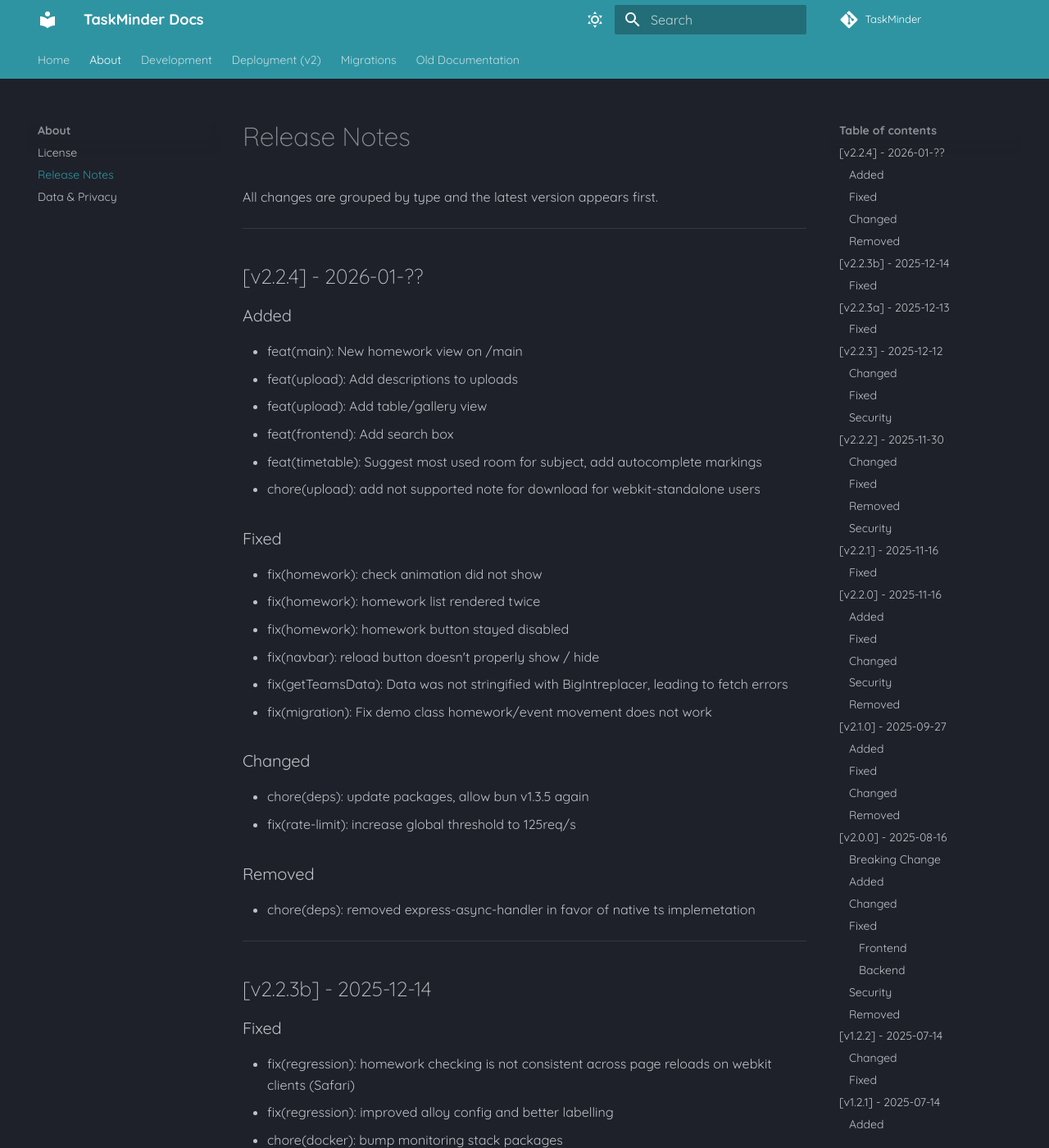
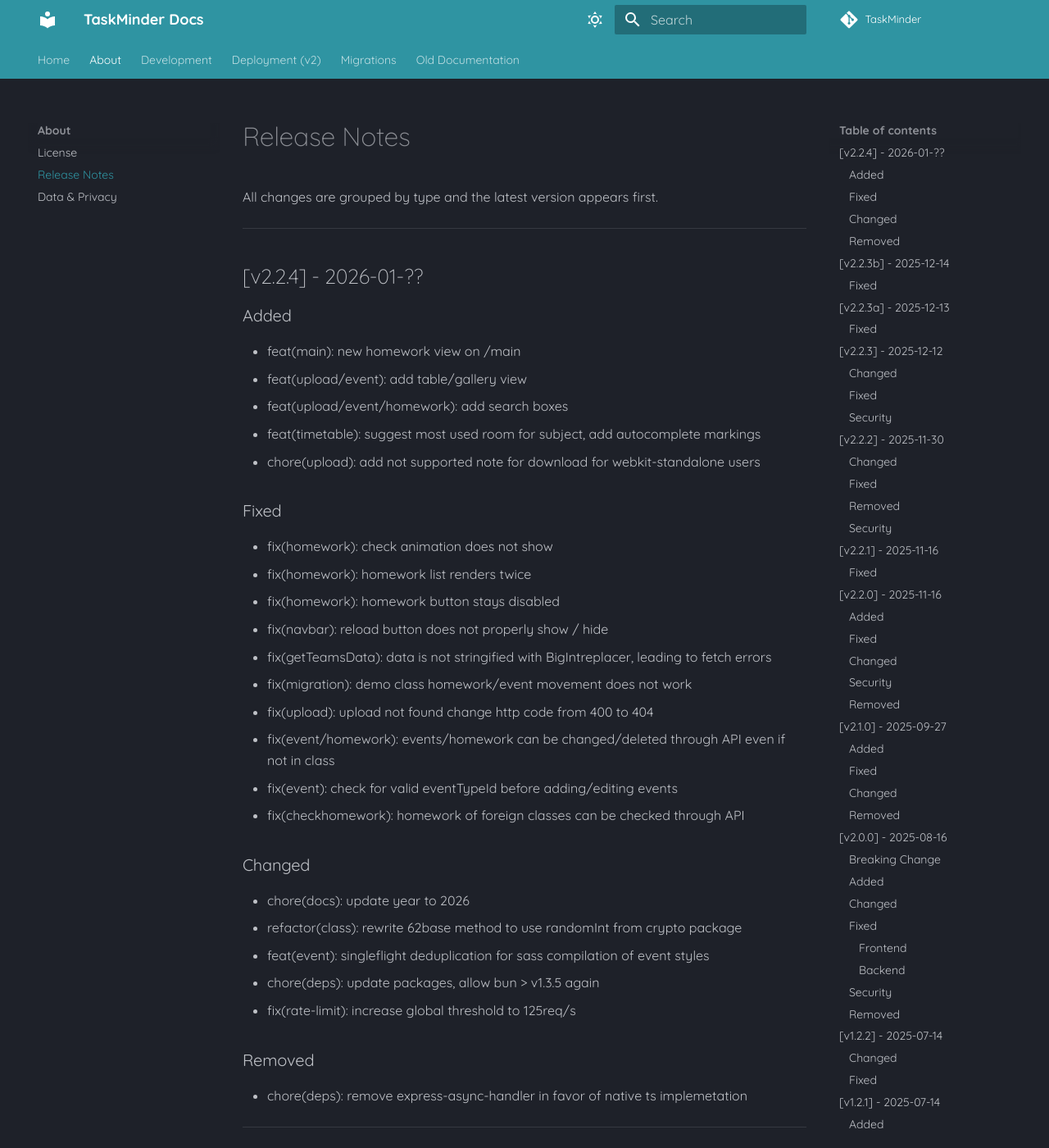
Before and after one commit to Codylon-Studios/TaskMinder, an MkDocs documentation site: the page built from docs/src/release-notes.md, in a window 1280 px wide and 1400 px high. Shown: the whole window at 82% size. Built offline with MkDocs 1.6.1 and Material for MkDocs 9.7.7, drawn with Linux system fonts in a browser that asks for light colours; some web fonts are replaced; comment, search, counter and statistics services are not loaded.

Commit message:
address copilot issues, updt release notes, pkgs
- improve schema processing

```diff
--- a/docs/src/release-notes.md
+++ b/docs/src/release-notes.md
@@ -7,27 +7,33 @@ All changes are grouped by type and the latest version appears first.
 ## \[v2.2.4] - 2026-01-??
 
 ### Added
-* feat(main): New homework view on /main
-* feat(upload): Add descriptions to uploads
-* feat(upload): Add table/gallery view
-* feat(frontend): Add search box
-* feat(timetable): Suggest most used room for subject, add autocomplete markings
+* feat(main): new homework view on /main
+* feat(upload/event): add table/gallery view
+* feat(upload/event/homework): add search boxes
+* feat(timetable): suggest most used room for subject, add autocomplete markings
 * chore(upload): add not supported note for download for webkit-standalone users
 
 ### Fixed
-* fix(homework): check animation did not show
-* fix(homework): homework list rendered twice
-* fix(homework): homework button stayed disabled
-* fix(navbar): reload button doesn't properly show / hide
-* fix(getTeamsData): Data was not stringified with BigIntreplacer, leading to fetch errors
-* fix(migration): Fix demo class homework/event movement does not work
+* fix(homework): check animation does not show
+* fix(homework): homework list renders twice
+* fix(homework): homework button stays disabled
+* fix(navbar): reload button does not properly show / hide
+* fix(getTeamsData): data is not stringified with BigIntreplacer, leading to fetch errors
+* fix(migration): demo class homework/event movement does not work
+* fix(upload): upload not found change http code from 400 to 404
+* fix(event/homework): events/homework can be changed/deleted through API even if not in class
+* fix(event): check for valid eventTypeId before adding/editing events
+* fix(checkhomework): homework of foreign classes can be checked through API
 
 ### Changed
-* chore(deps): update packages, allow bun v1.3.5 again
+* chore(docs): update year to 2026
+* refactor(class): rewrite 62base method to use randomInt from crypto package
+* feat(event): singleflight deduplication for sass compilation of event styles
+* chore(deps): update packages, allow bun > v1.3.5 again
 * fix(rate-limit): increase global threshold to 125req/s
 
 ### Removed
-* chore(deps): removed express-async-handler in favor of native ts implemetation
+* chore(deps): remove express-async-handler in favor of native ts implemetation
 
 ---
 
--- a/frontend/src/pages/join/join.ts
+++ b/frontend/src/pages/join/join.ts
@@ -202,7 +202,7 @@ export async function init(): Promise<void> {
 
     if (urlParams.get("action") === "join" || urlParams.has("class_code")) {
       $("#decide-action-panel").hide();
-      $("#join-class-panel").show().trigger("shiw");
+      $("#join-class-panel").show().trigger("show");
     }
     else if (urlParams.get("action") === "account") {
       $("#decide-action-panel").hide();
--- a/frontend/src/snippets/loadingBar/loadingBar.html
+++ b/frontend/src/snippets/loadingBar/loadingBar.html
@@ -4,9 +4,7 @@
   <div class="modal-dialog">
     <div class="modal-content">
       <div class="modal-header">
-    <h1 class="modal-title fs-5 text-center" id="unsaved-changes-modal-title">
-      Ungespeicherte Änderungen
-    </h1>
+        <h1 class="modal-title fs-5 text-center" id="unsaved-changes-modal-title">Ungespeicherte Änderungen</h1>
         <button type="button" class="btn-close" data-bs-dismiss="modal" aria-label="Schließen"></button>
       </div>
       <div class="modal-body">
--- a/package.json
+++ b/package.json
@@ -50,7 +50,7 @@
     "file-type": "21.3.0",
     "fs-extra": "11.3.3",
     "helmet": "8.1.0",
-    "iconv-lite": "0.7.1",
+    "iconv-lite": "0.7.2",
     "jquery": "3.7.1",
     "mime-types": "3.0.2",
     "multer": "2.0.2",
@@ -60,7 +60,7 @@
     "prisma": "6.19.0",
     "prom-client": "15.1.3",
     "redis": "5.10.0",
-    "sass": "1.97.1",
+    "sass": "1.97.2",
     "sharp": "0.34.5",
     "socket.io": "4.8.3",
     "winston": "3.19.0",
@@ -83,7 +83,7 @@
     "@types/qrcode": "1.5.6",
     "eslint": "9.39.2",
     "typescript": "5.9.3",
-    "typescript-eslint": "8.51.0"
+    "typescript-eslint": "8.52.0"
   },
   "private": true
 }
```
Also changed, not shown: frontend/src/pages/homework/homework.ts (+6 -5 lines), 3 other files. Lines whose indentation alone changed are shown as unchanged.
